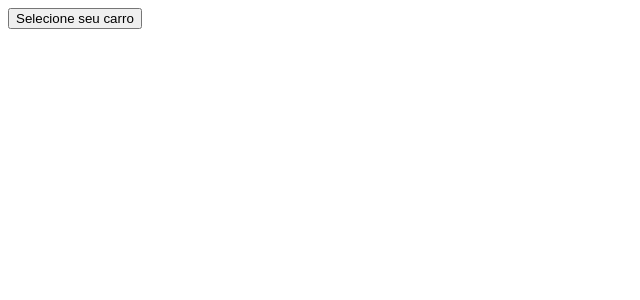
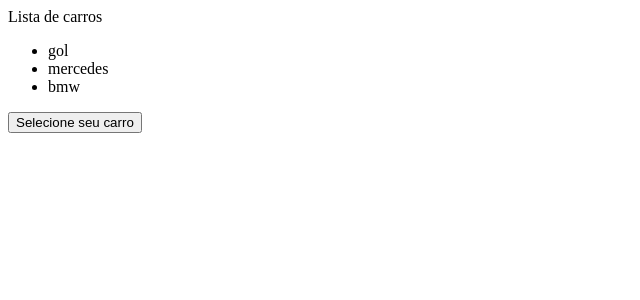
Before and after one commit to WallisonLima/ReactProject1, a React (Create React App) app: page / in a window 1280 px wide. Shown: the top 300 px of the page, without its empty margins (0-640 px from the left). Built offline with nearby package versions, Linux system fonts and the light colour scheme.

Commit message:
Implementaçao de uma list, para consolidar entendimento sobre React

```diff
--- a/src/App.js
+++ b/src/App.js
@@ -1,18 +1,44 @@
 import { Dropdown } from './components/dropdown/Dropdown';
-import { useState } from 'react'
+import { List } from './components/list/List';
+import { useState } from 'react';
 
-function App(){
+function App() {
+  const options = ['gol', 'mercedes', 'bmw']
+  const [selectCar, setSelectCar] = useState(null)
+  const [optionList, setOptionList] = useState(options)
 
-  const [selectCar, setSelectCar] = useState(null)
+  const setSelectCarResp = (option) => {
+    setSelectCar(option)
+    setOptionListCont(option)
+    return true
+  }
+
+  const setOptionListCont = (option) => {
+    let obj = options.indexOf(option)
+    if (obj > -1) {
+      options.splice(obj, 1);
+    }
+    return setOptionList(options)
+
+  }
+
 
   return (
     <div className="App">
-      {selectCar && <div>Seu Carro {selectCar} </div>}
+      {selectCar && <div>Seu Carro é {selectCar} </div>}
+
+      <List
+        title={"Lista de carros"}
+        options={optionList}
+      />
+
+
       <Dropdown
         title="Selecione seu carro"
-        options={['gol', 'mercedes', 'bmw']}
-        onSelect={setSelectCar}
+        options={options}
+        onSelect={setSelectCarResp}
       />
+
     </div>
   );
 }
--- /dev/null
+++ b/src/components/list/List.js
@@ -0,0 +1,13 @@
+
+export const List = ({title, options}) =>{
+    return(
+        <div>
+        <div>{title}</div>
+        <ul>
+            {options.map((option)=>(
+                <li>{option}</li>
+                ))}
+        </ul>
+        </div>
+    );
+};
```
